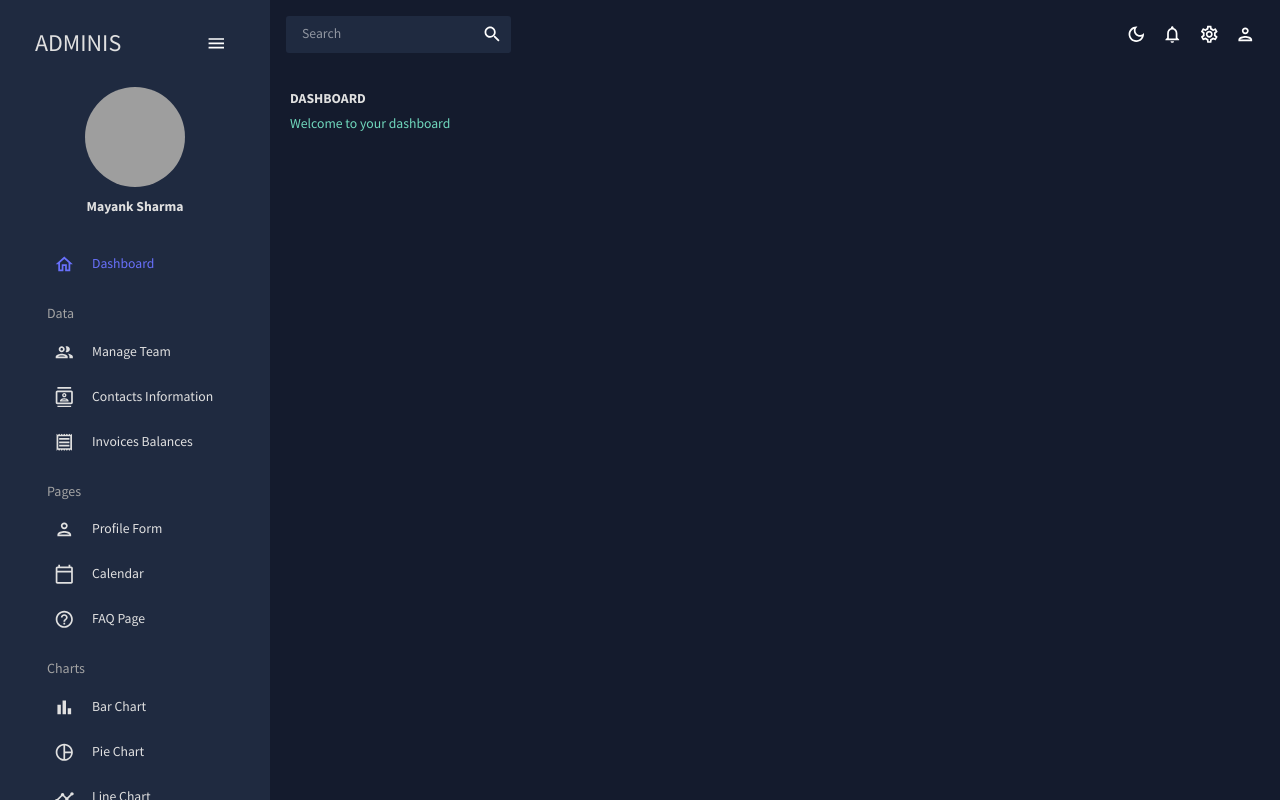
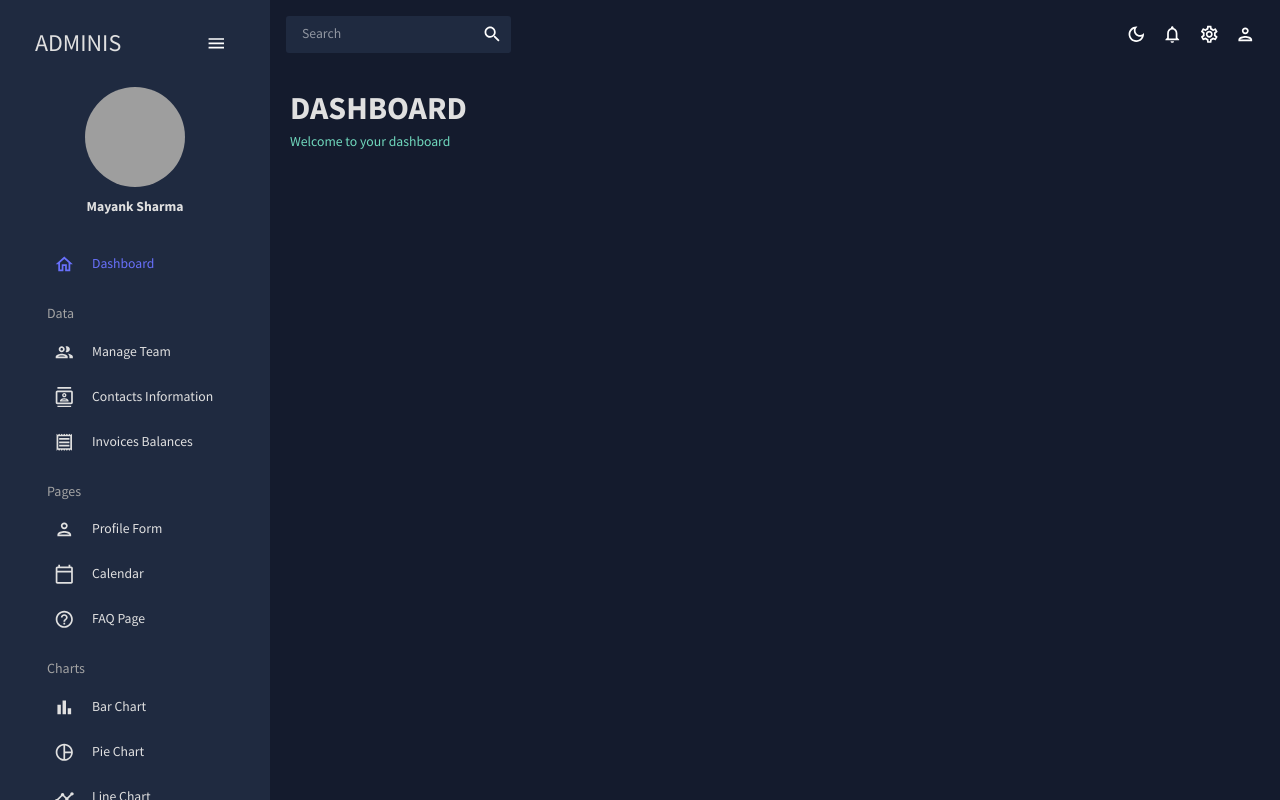
Before and after one commit to byte-mayank/admin-dashboard, a React (Create React App) app: page / in a window 1280 px wide. Built offline with nearby package versions, Linux system fonts and the light colour scheme; grey boxes are pictures that could not be loaded.

Commit message:
changed variant spelling, add marginbottom to box

```diff
--- a/src/components/Header.jsx
+++ b/src/components/Header.jsx
@@ -6,12 +6,12 @@ const Header = ({ title, subtitle }) => {
   const colors = tokens(theme.palette.mode);
 
   return (
-    <Box>
+    <Box mb="30px">
       <Typography
-        varient="h2"
+        variant="h2"
         color={colors.grey[100]}
         fontWeight="bold"
-        sx={{ mb: "5px" }}
+        sx={{ m: "0 0 5px 0" }}
       >
         {title}
       </Typography>
```
